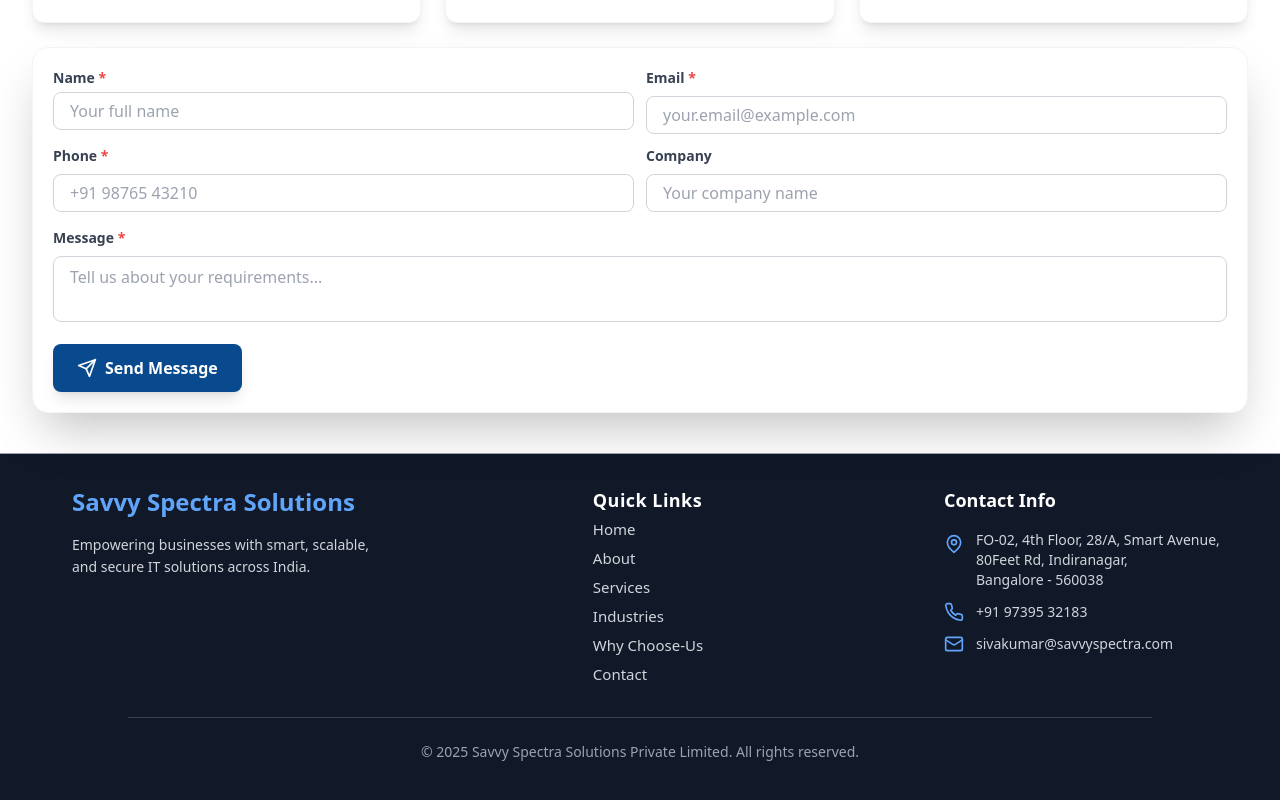
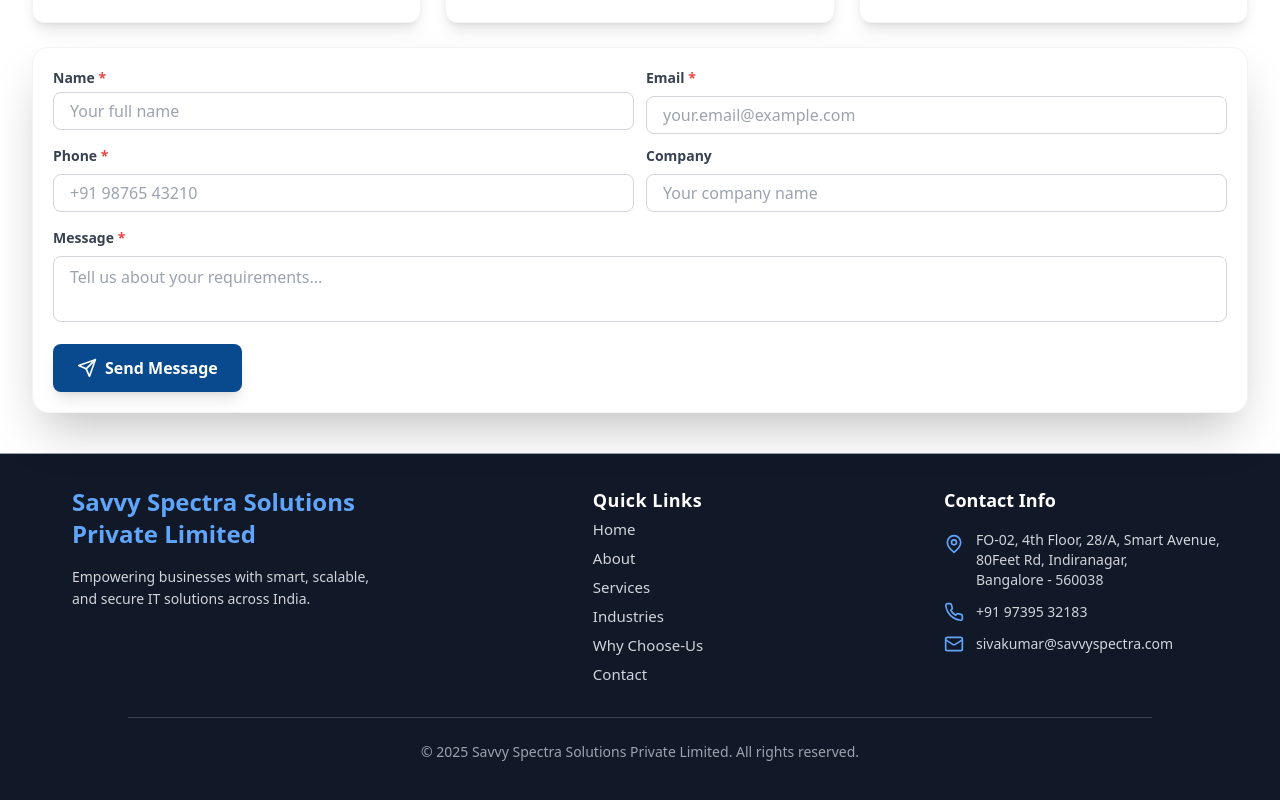
Before and after one commit to kani2905/SAVVYSPECTRA-REBUILDED, a React (Vite) app: page / in a window 1280 px wide. Shown: the part 4031-4831 px from the top of the page. Built offline with nearby package versions, Linux system fonts and the light colour scheme.

Commit message:
updated UI branding colors + icon styles + navbar logo size

```diff
--- a/src/components/Footer.jsx
+++ b/src/components/Footer.jsx
@@ -26,7 +26,7 @@
 
           {/* Brand */}
 <div className="pl-16">
-  <h3 className="text-2xl font-bold text-blue-400 mb-4">Savvy Spectra Solutions</h3>
+  <h3 className="text-2xl font-bold text-blue-400 mb-4">Savvy Spectra Solutions Private Limited</h3>
   <p className="text-gray-300 mb-4 text-sm leading-relaxed">
     Empowering businesses with smart, scalable, and secure IT solutions across India.
   </p>
```
